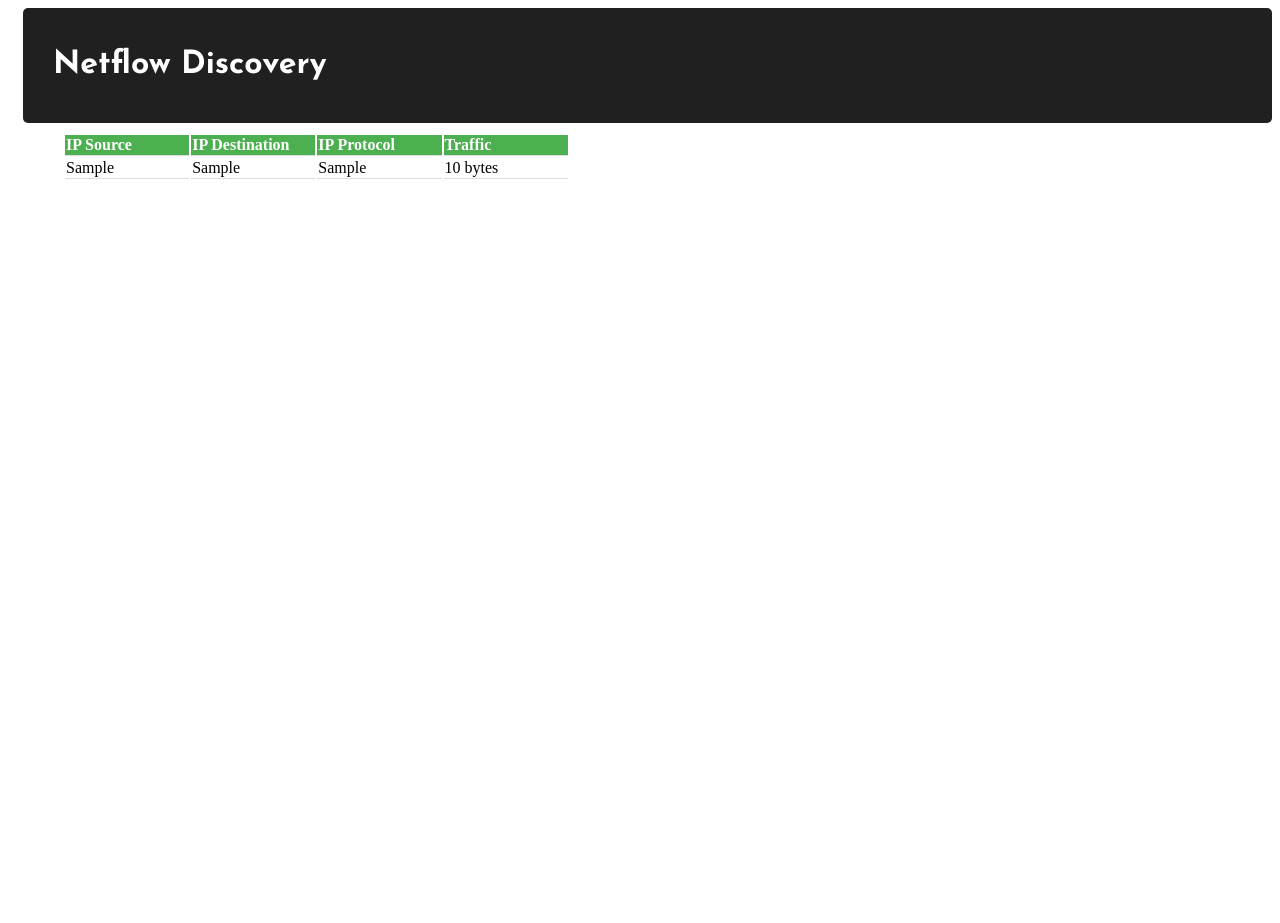
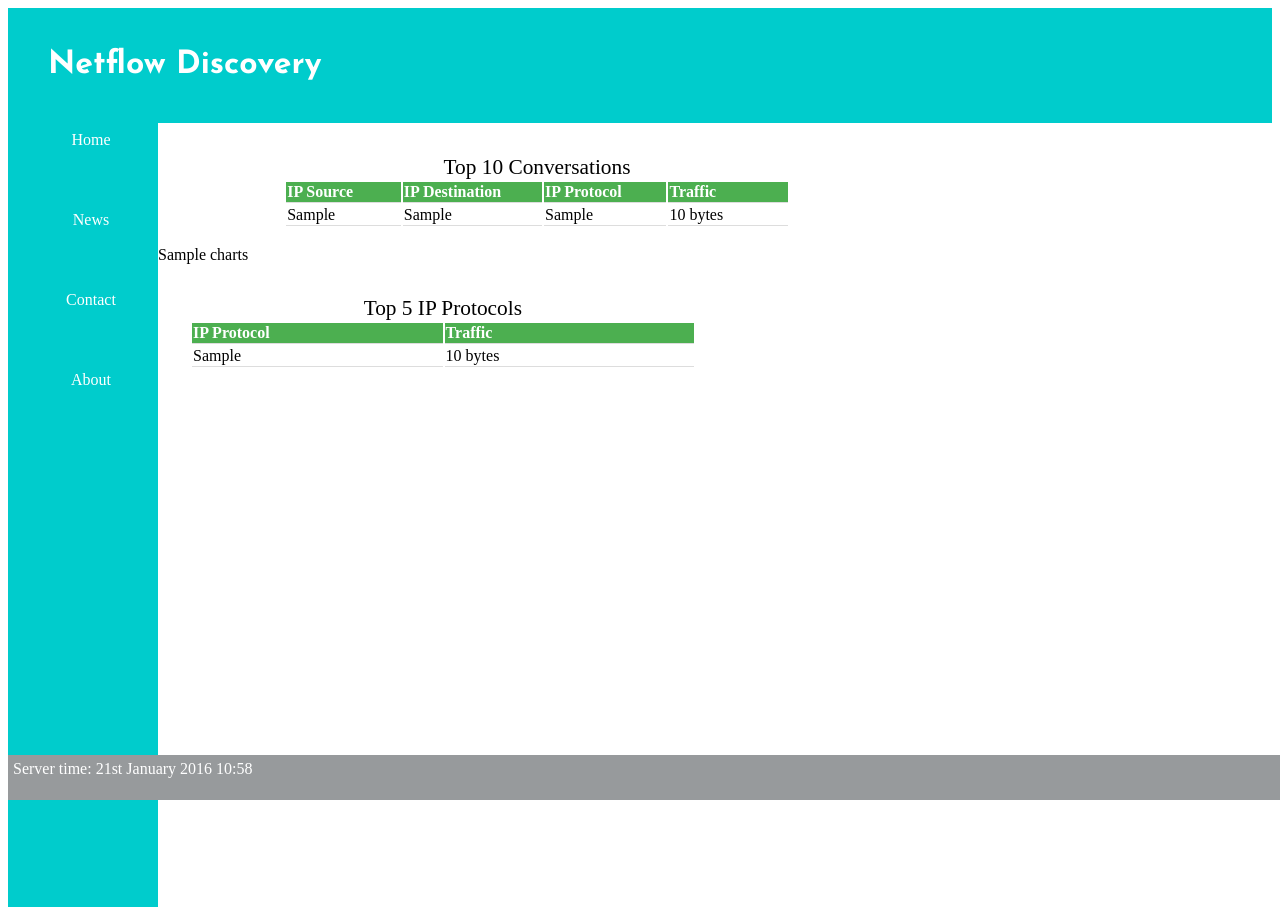
Before and after one commit to bbratchiv/diploma, a Django app: template flow/templates/flow/home.html in a window 1280 px wide. Before the commit the page ends 179 px from the top, so only its background shows below. Run offline with Django 3.2, Linux system fonts and the light colour scheme; the template is opened without the code that fills it: most values are stand-ins (such as "Sample title", 1, 10 or a date in 2020); some libraries are stand-ins or nearby versions.

Commit message:
working graphs, new css

```diff
--- a/flow/static/css/flow.css
+++ b/flow/static/css/flow.css
@@ -3,38 +3,86 @@
 	font-family: 'Josefin Sans', sans-serif;
 }
 
-body {
-    padding-left: 15px;
+
+#page-header {
+    : 0px;
+    left: 0px;
+    padding: 20px 20px 20px 40px;
+    background-color: #00CCCC;
+
 }
 
-.page-header {
-    border-radius: 5px;
-    background-color: #202020;
-    margin-top: 0;
-    padding: 20px 20px 20px 30px;
-}
-
-.page-header h1, .page-header h1 a, .page-header h1 a:visited, .page-header h1 a:active {
+#page-header h1, #page-header h1 a, #page-header h1 a:visited, #page-header h1 a:active {
     color: #ffffff;
     font-size: 24pt;
     text-decoration: none;
+
 }
 
-.content {
-    margin-top: 10px;
-    margin-left: 40px;
-    margin-right: 40px;
+/* TABLE */
+caption {
+    text-align: center;
+    font-size: 16pt;
 }
 
-th, td{
+.table-chart {
+    width: 40%;
+    display: inline-block;
+    margin: 2em;
+}
+
+
+.table-chart th, td{
     border-bottom: 1px solid #ddd;
-    width: 20%;
+    width: 400px;
     text-align: left;
+
 }
 
 th {
     background-color: #4CAF50;
     color: white;
+
+
 }
 
 tr:hover {background-color: #f5f5f5}
+
+/* MENU */
+ul {
+    margin-top: 0;
+    list-style-type: none;
+    padding: 0;
+    width: 150px;
+    background-color: #00CCCC;
+    float: left;
+    height: 100%;
+    overflow: auto; /* Enable scrolling if the sidenav has too much content */
+}
+
+li {
+    height: 80px;
+    text-align: center;
+}
+li a {
+    display: block;
+    color: #ffffff;
+    padding: 8px 0 8px 16px;
+    text-decoration: none;
+}
+
+/* Change the link color on hover */
+li a:hover {
+    background-color: #979A9C;
+}
+
+footer {
+    position:fixed;
+    bottom:0px;
+    height:35px;
+    width:100%;
+    background-color: #979A9C;
+    color: #ffffff;
+    text-align: left;
+    padding: 5 5;
+}
--- a/flow/templates/flow/base.html
+++ b/flow/templates/flow/base.html
@@ -10,17 +10,28 @@
 </head>
 
 <body>
-<div class="page-header">
-	<h1><a href="/">Netflow Discovery</a></h1>
-</div>
 
-<script src="{% static 'jquery/jquery.min.js' %}"></script>
+	<div id="page-header">
+		<h1><a href="/">Netflow Discovery</a></h1>
+	</div>
 
-<div class="content">
+	<div id="menu">
+		<ul>
+		  <li><a href="default.asp">Home</a></li>
+		  <li><a href="news.asp">News</a></li>
+		  <li><a href="contact.asp">Contact</a></li>
+		  <li><a href="about.asp">About</a></li>
+		</ul>
+	</div>
+
+	<script type="text/javascript" src={% static 'jquery.min.js' %}></script>
+
 	{% block content %}
+
 	{% endblock %}
-</div>
 
+	<footer>Server time: {% now "jS F Y H:i" %}
+	</footer>
+</body>
 
-</body>
 </html>
--- a/flow/templates/flow/home.html
+++ b/flow/templates/flow/home.html
@@ -4,8 +4,14 @@
 <script src="https://code.highcharts.com/highcharts.js"></script>
 <script src="https://code.highcharts.com/modules/exporting.js"></script>
 
-	<div>
+{% load chartit %}
+{{charts|load_charts:"top_con_chart, top_app_chart"}}
+
+<div class="table-chart">
+<div id="top_con_chart"></div>
+
 	<table>
+	<caption>Top 10 Conversations</caption>
 	<tr>
 		<th>IP Source</th>
 		<th>IP Destination</th>
@@ -16,11 +22,26 @@
 			<td>{{ p.ip_src }}</td>
 			<td>{{ p.ip_dst }}</td>
 			<td>{{ p.ip_proto }}</td>
-				<td>{{ p.Traffic | filesizeformat}}</td>
+			<td>{{ p.traffic | filesizeformat}}</td>
 		</tr>
 		{% endfor %}
 	</table>
 </div>
 
+<div class="table-chart">
+<div id="top_app_chart"></div>
 
+	<table>
+	<caption> Top 5 IP Protocols</caption>
+	<tr>
+		<th>IP Protocol</th>
+		<th>Traffic</th>
+	</tr>
+		{% for p in top_proto %}
+			<td>{{ p.ip_proto }}</td>
+			<td>{{ p.traffic | filesizeformat}}</td>
+		</tr>
+		{% endfor %}
+	</table>
+</div>
 {% endblock %}
--- a/flow/urls.py
+++ b/flow/urls.py
@@ -2,6 +2,6 @@
 from . import views
 
 urlpatterns = [
-	url(r'^$', views.top_conversations, name='top_conversations'),
+	url(r'^$', views.top_conversations_app, name='top_conversations'),
 
 ]
--- a/mysite/settings.py
+++ b/mysite/settings.py
@@ -38,7 +38,9 @@
     'django.contrib.messages',
     'django.contrib.staticfiles',
     'flow',
-    'chartit'
+    'chartit',
+    'chartkick',
+
 
 ]
 
```
Also changed, not shown: flow/views.py (+42 -4 lines), flow/static/jquery.min.js (renamed from flow/static/jquery/jquery.min.js). Lines whose indentation alone changed are shown as unchanged.
